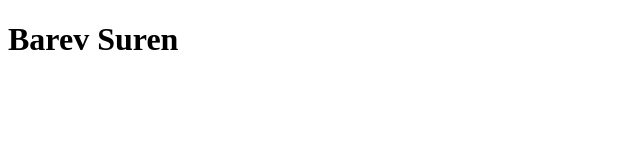
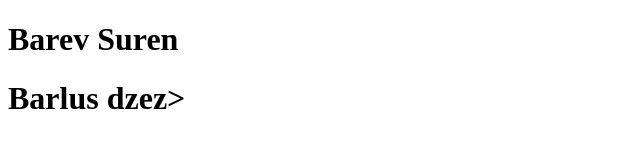
Before and after one commit to SurenAvag/menu_helper, a plain HTML site: page index.html in a window 1280 px wide. Shown: the whole page, without its empty margins (0-640 px from the left). Drawn offline with Linux system fonts and the light colour scheme.

Commit message:
second commit

```diff
--- a/index.html
+++ b/index.html
@@ -5,5 +5,6 @@
 </head>
 <body>
 	<h1>Barev Suren</h1>
+	<h1>Barlus dzez></h1>
 </body>
 </html>
```
